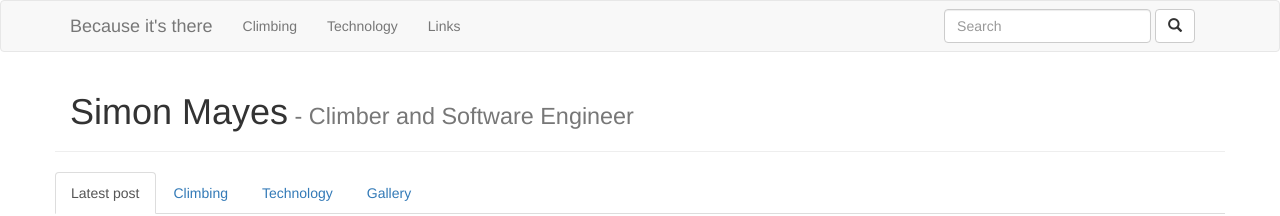
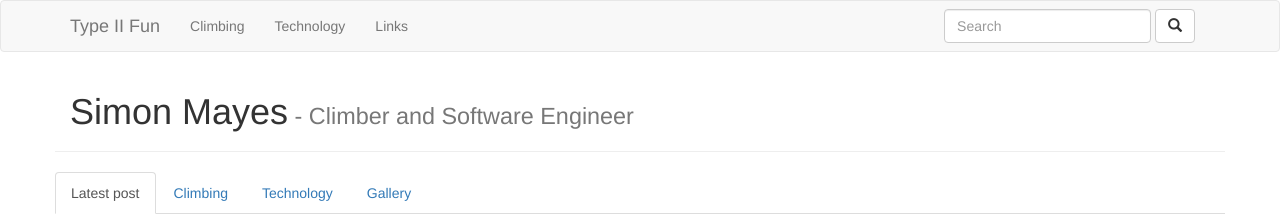
Before and after one commit to msyea/msyea.github.io, a Jekyll site: the page built from index.html, in a window 1280 px wide. Shown: the top 216 px of the page. Built offline with Jekyll 4.4.1, drawn with Linux system fonts in a browser that asks for light colours; emoji names are drawn with the system emoji font; comment, search, counter and statistics services are not loaded.

Commit message:
Changing domain and blog name

```diff
--- a/CNAME
+++ b/CNAME
@@ -1 +1 @@
-msyea.uk
+type2fun.net
--- a/_config.yml
+++ b/_config.yml
@@ -27,6 +27,6 @@ my_categories:
   - climbing
   - technology
 
-name: Because it's there
-description: Because it's there. The personal blog and website of Simon Mayes. Climber and Software Engineer.
+name: Type II Fun
+description: Type II Fun. The personal blog and website of Simon Mayes. Climber and Software Engineer.
 keywords: simon mayes, climber, software engineer, msyea
```
